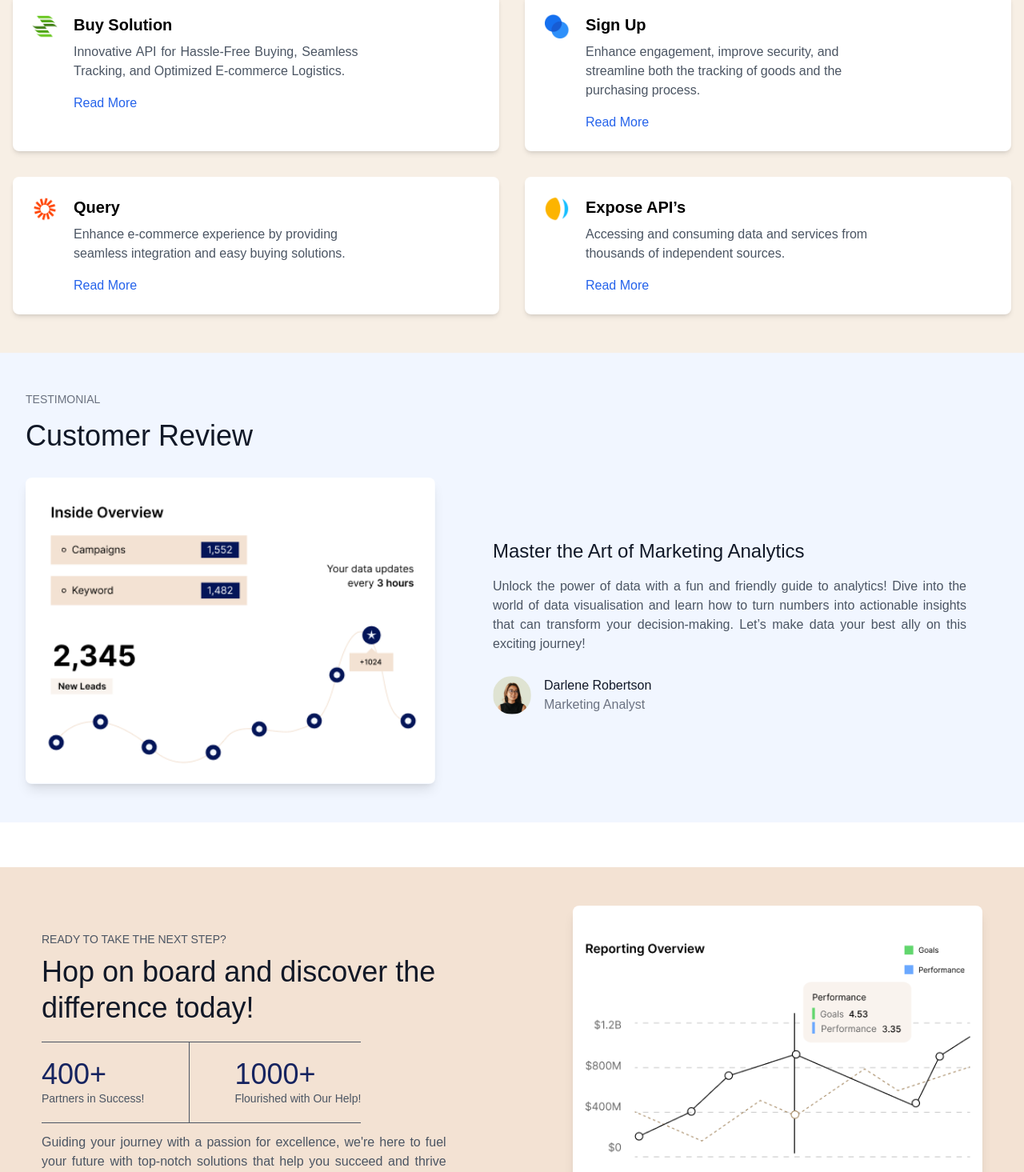
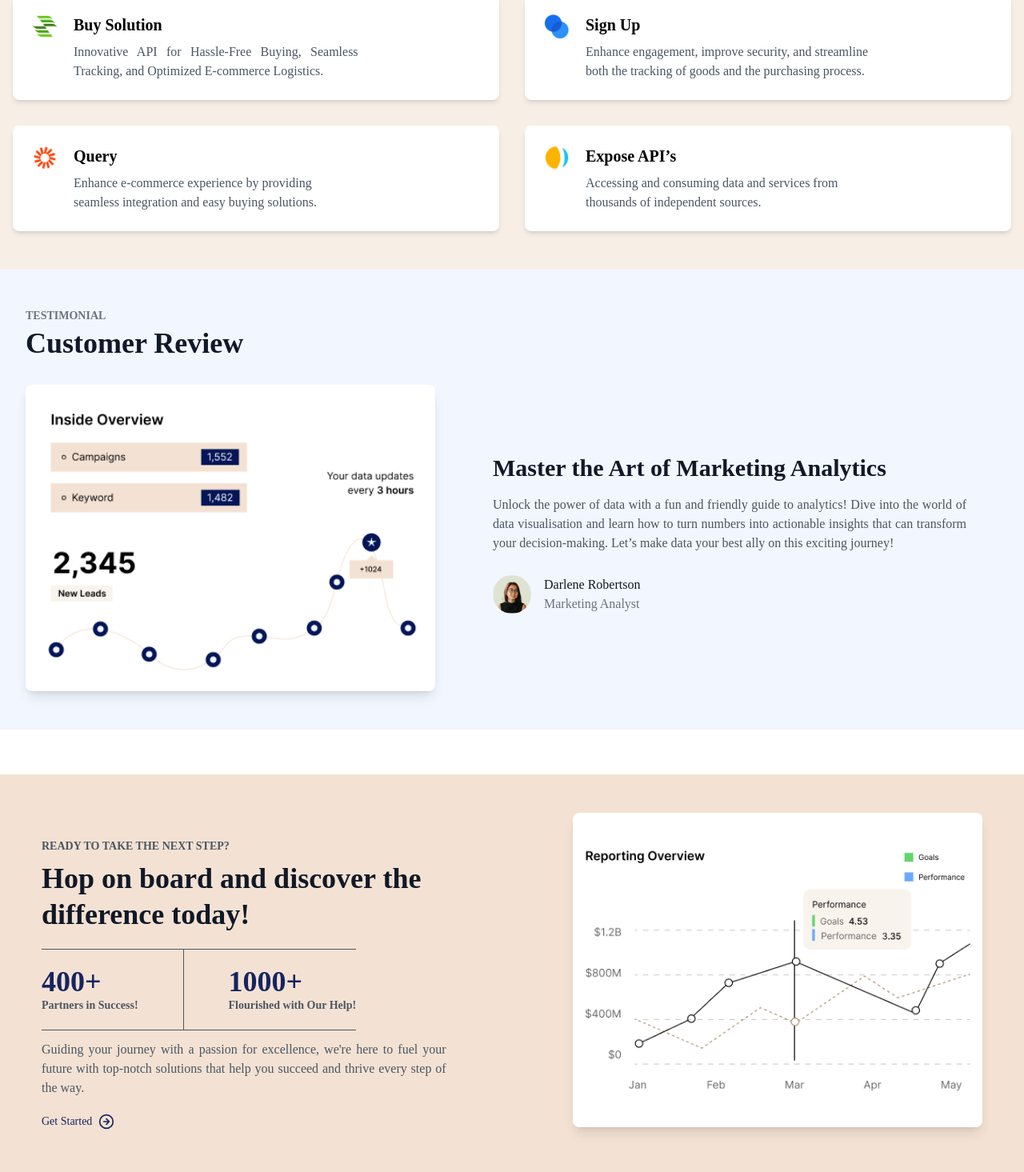
Before and after one commit to kunal23g/PACAM, a React (Vite) app: page /integration in a window 1280 px wide. Shown: the part 323-1788 px from the top of the page at 80% size. Built offline with nearby package versions, Linux system fonts and the light colour scheme.

Commit message:
Update Integration.jsx

```diff
--- a/src/components/Integration.jsx
+++ b/src/components/Integration.jsx
@@ -15,13 +15,13 @@ const Integration=()=> {
         <>
 
         <div className="bg-[#F7EFE5] py-12">
-  <div className="max-w-[1400px] mx-auto px-4 ">
+  <div className=" font-playfair max-w-[1400px] mx-auto px-4 ">
   <div className=' border justify-between text-justify lg:h-[200px]  lg:flex lg:flex-row flex-col'>
                <div className=''>
-                <h1 className='text-4xl  lg:text-6xl  text-[#041558]  '><span className="  text-xs  text-neutral-500 font-light pl-1">CONNECTED CAPABILITIES <br /></span  > Streamlined Integration </h1>
+                <h1 className='text-4xl font-bold lg:text-6xl  text-[#041558]  '><span className="  text-sm font-bold   text-neutral-500  pl-1">CONNECTED CAPABILITIES <br /></span  > Streamlined Integration </h1>
                 </div>
                <div className='text-center'>
-                <p className="  p-1 my-4 lg:my-0  lg:p-12 text-xm  lg:text-lg   text-[#4F4F4F] lg:max-w-2xl text-center text-justify  ">
+                <p className=" font-lora p-1 my-4 lg:my-0  lg:p-12 text-xm  lg:text-lg   text-[#4F4F4F] lg:max-w-2xl text-center text-justify  ">
                 Streamline your workflow with Pacam’s powerful integration capabilities and your favorite tools
                 </p>
                 </div>
@@ -33,12 +33,10 @@ const Integration=()=> {
           <img src={Buy} alt="Buy Solution Icon" className="w-8 mr-1 h-8" />
           <div className="ml-4">
             <h3 className="text-xl  font-semibold">Buy Solution</h3>
-            <p className="mt-2 lg:max-w-[70%] text-gray-600 text-justify">
+            <p className="font-lora mt-2 lg:max-w-[70%] text-gray-600 text-justify">
               Innovative API for Hassle-Free Buying, Seamless Tracking, and Optimized E-commerce Logistics.
             </p>
-            <a href="#" className="text-blue-600 mt-4 inline-flex items-center space-x-2">
-              <span>Read More</span>
-            </a>
+
           </div>
         </div>
       </div>
@@ -49,13 +47,10 @@ const Integration=()=> {
           <img src={SignUp} alt="Sign Up Icon" className="w-8 mr-1 h-8" />
           <div className="ml-4 ">
             <h3 className="text-xl font-semibold">Sign Up</h3>
-            <p className="mt-2 lg:max-w-[70%]  text-gray-600">
+            <p className="font-lora mt-2 lg:max-w-[70%]  text-gray-600">
               Enhance engagement, improve security, and streamline both the tracking of goods and the purchasing process.
             </p>
-            <a href="#" className="text-blue-600 mt-4 inline-flex items-center space-x-2">
-              <span>Read More</span>
 
-            </a>
           </div>
         </div>
       </div>
@@ -66,13 +61,10 @@ const Integration=()=> {
           <img src={Query} alt="Query Icon" className="w-8 mr-1 h-8" />
           <div className="ml-4">
             <h3 className="text-xl font-semibold">Query</h3>
-            <p className="mt-2 lg:max-w-[70%] text-gray-600">
+            <p className="font-lora mt-2 lg:max-w-[70%] text-gray-600">
               Enhance e-commerce experience by providing seamless integration and easy buying solutions.
             </p>
-            <a href="#" className="text-blue-600 mt-4 inline-flex items-center space-x-2">
-              <span>Read More</span>
 
-            </a>
           </div>
         </div>
       </div>
@@ -83,13 +75,10 @@ const Integration=()=> {
           <img src={Expose} alt="Expose APIs Icon" className="w-8 mr-1 h-8" />
           <div className="ml-4">
             <h3 className="text-xl font-semibold">Expose API’s</h3>
-            <p className="mt-2 lg:max-w-[70%] text-gray-600">
+            <p className= " font-lora mt-2 lg:max-w-[70%] text-gray-600">
               Accessing and consuming data and services from thousands of independent sources.
             </p>
-            <a href="#" className="text-blue-600 mt-4 inline-flex items-center space-x-2">
-              <span>Read More</span>
 
-            </a>
           </div>
         </div>
       </div>
@@ -100,9 +89,9 @@ const Integration=()=> {
 {/* SECTION2  */}
 
 <div className="bg-[#F1F6FF] py-12">
-  <div className="max-w-[1460px] mx-auto  px-4 sm:px-6 lg:px-8">
-    <h3 className="text-sm  text-gray-500 mb-4">TESTIMONIAL</h3>
-    <h2 className="text-4xl  text-gray-900 mb-8">Customer Review</h2>
+  <div className="max-w-[1460px] mx-auto font-playfair  px-4 sm:px-6 lg:px-8">
+    <h3 className="text-sm font-semibold text-gray-500 mb-1">TESTIMONIAL</h3>
+    <h2 className="text-4xl  font-bold text-gray-900 mb-8">Customer Review</h2>
 
     <div className="flex flex-col md:flex-row md:items-center gap-8">
       {/* Left Section: Inside Overview as an image */}
@@ -116,8 +105,8 @@ const Integration=()=> {
 
       {/* Right Section: Testimonial Content */}
       <div className="flex-1  lg:p-10  space-y-4">
-        <h3 className="text-2xl  text-gray-900">Master the Art of Marketing Analytics</h3>
-        <p className="text-justify text-gray-600">
+        <h3 className="text-3xl font-bold text-gray-900">Master the Art of Marketing Analytics</h3>
+        <p className="text-justify text-gray-600 font-lora">
           Unlock the power of data with a fun and friendly guide to analytics! Dive into the world of data visualisation and learn how to turn numbers into actionable insights that can transform your decision-making. Let’s make data your best ally on this exciting journey!
         </p>
         <div className="py-3 flex items-center mt-6">
@@ -140,22 +129,22 @@ const Integration=()=> {
   <div className="   lg:px-8 flex flex-col lg:flex-row mx-5  lg:gap-8">
 
     {/* Left Section: Text content */}
-    <div className="lg:mt-8   ">
-      <h4 className="text-sm  mb-2 text-gray-600">READY TO TAKE THE NEXT STEP?</h4>
-      <h2 className="text-4xl mb-5 text-gray-900 leading-tight ">Hop on board and discover the difference today!</h2>
+    <div className="lg:mt-8 font-playfair  ">
+      <h4 className="text-sm font-semibold mb-2 text-gray-600">READY TO TAKE THE NEXT STEP?</h4>
+      <h2 className="text-4xl font-bold mb-5 text-gray-900 leading-tight ">Hop on board and discover the difference today!</h2>
 
       <div className="flex  mb-3 sm:flex-row      ">
         <div className='border-y   border-gray-600 pr-14 py-5'>
-          <h3 className=" text-4xl  text-[#162460]">400+</h3>
-          <p className="text-sm text-gray-600">Partners in Success!</p>
+          <h3 className=" text-4xl font-semibold text-[#162460]">400+</h3>
+          <p className="text-sm font-semibold text-gray-600">Partners in Success!</p>
         </div>
-        <div className='border-t border-y border-l  border-gray-600 pl-14 py-5'>
+        <div className='border-t font-semibold border-y border-l  border-gray-600 pl-14 py-5'>
           <h3 className="text-4xl  text-[#162460]">1000+</h3>
           <p className="text-sm text-gray-600">Flourished with Our Help!</p>
         </div>
       </div>
 
-      <p className="text-justify max-w-[80%] text-gray-600">
+      <p className=" font-lora text-justify max-w-[80%] text-gray-600">
         Guiding your journey with a passion for excellence, we're here to fuel your future with top-notch solutions that help you succeed and thrive every step of the way.
       </p>
 
```
